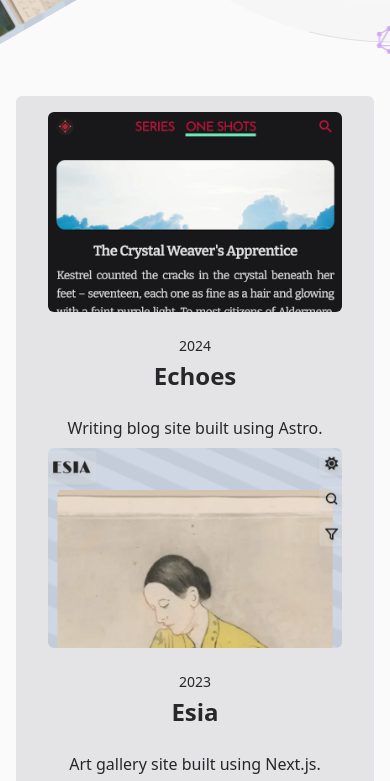
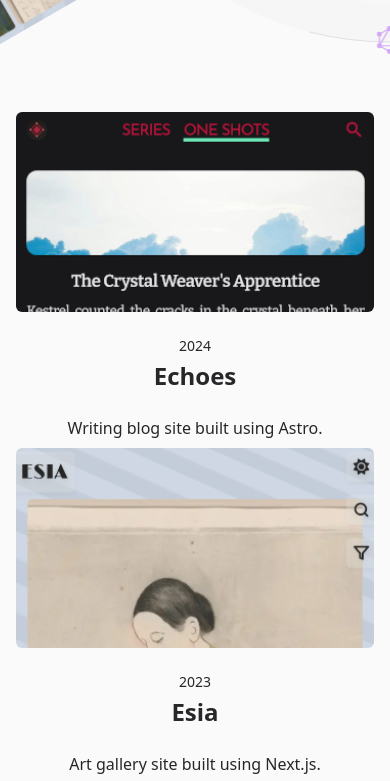
Before and after one commit to gomisroca/portfolio, an Astro site: page / in a window 390 px wide. Shown: the part 744-1525 px from the top of the page. Built offline with nearby package versions, Linux system fonts and the light colour scheme; Astro itself is replaced by a stand-in of ours.

Commit message:
style: adjust bg color and padding on mobile

```diff
--- a/src/components/Section.tsx
+++ b/src/components/Section.tsx
@@ -13,7 +13,10 @@ function Section({
       initial={{ opacity: 0, y: 100, scale: 0.5 }}
       whileInView={{ opacity: 1, y: 0, scale: 1 }}
       transition={{ duration: 1, ease: "easeInOut" }}
-      className={cn("rounded-md bg-zinc-200 p-8 dark:bg-zinc-900", className)}
+      className={cn(
+        "md:p-8 z-10 rounded-md bg-zinc-50 dark:bg-zinc-950",
+        className,
+      )}
     >
       {children}
     </motion.div>
```
